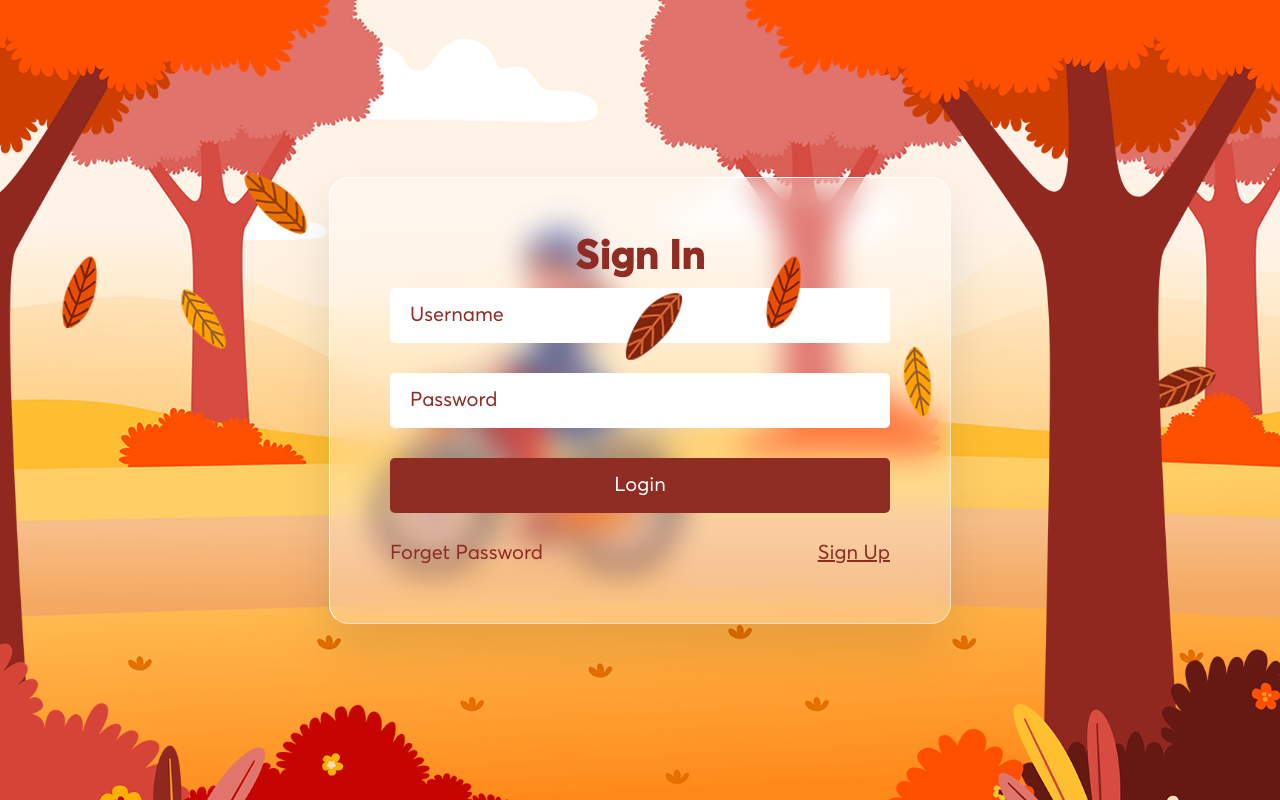
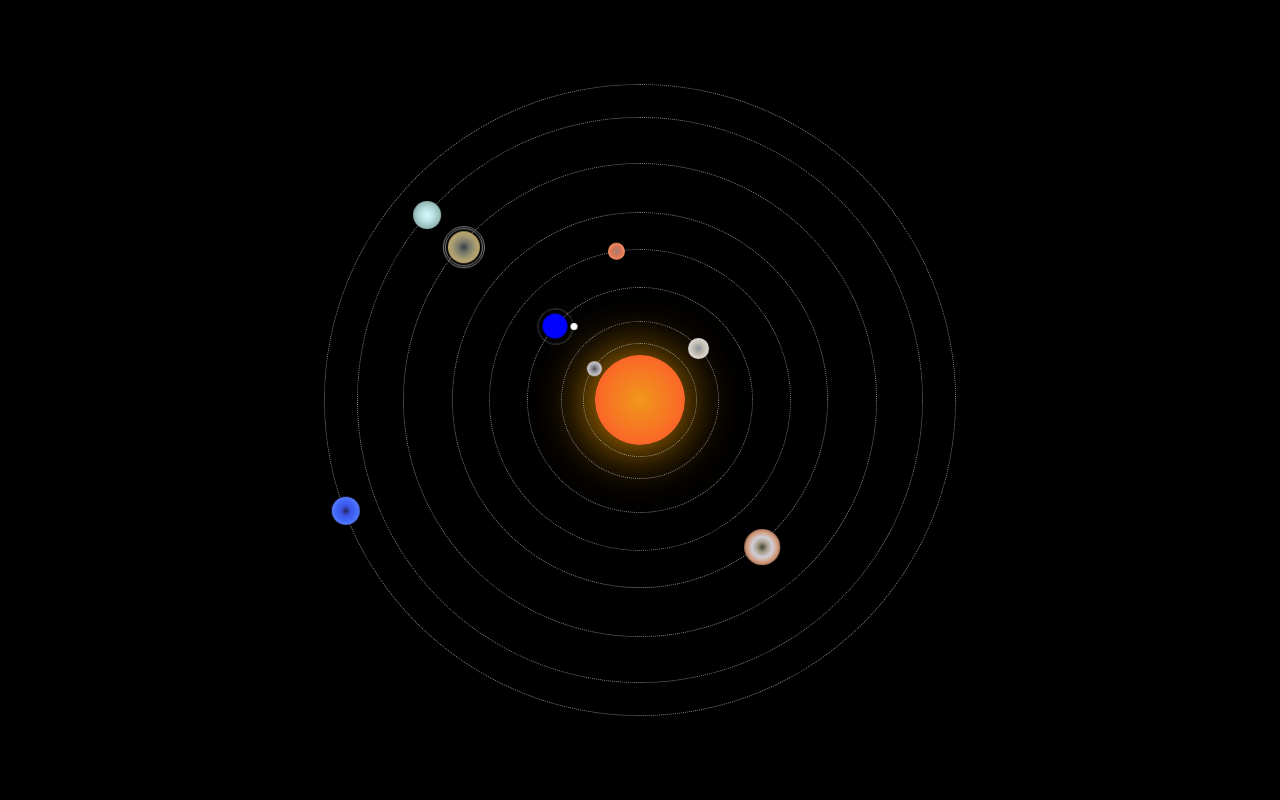
Before and after one commit to g-aleprojetos/component-models-in-reactjs, a React (Create React App) app: page / in a window 1280 px wide. Built offline with nearby package versions, Linux system fonts and the light colour scheme.

Commit message:
feat: Criação da pagina que demostra o sistema solar

```diff
--- a/src/index.tsx
+++ b/src/index.tsx
@@ -1,16 +1,15 @@
 import React from 'react';
 import ReactDOM from 'react-dom/client';
 import './index.css';
-import App from './App';
 import reportWebVitals from './reportWebVitals';
-import { Login01 } from './pages/Login01/login01';
+import { SolarSystem } from './pages/SolarSystem/solarSystem';
 
 const root = ReactDOM.createRoot(
   document.getElementById('root') as HTMLElement
 );
 root.render(
   <React.StrictMode>
-    <Login01 />
+    <SolarSystem />
   </React.StrictMode>
 );
 
--- a/src/pages/Login01/login01.css
+++ b/src/pages/Login01/login01.css
@@ -1,4 +1,3 @@
-
 section {
   position: relative;
   display: flex;
--- /dev/null
+++ b/src/pages/SolarSystem/solarSystem.css
@@ -0,0 +1,308 @@
+section {
+  display: flex;
+  position: relative;
+  justify-content: center;
+  align-items: center;
+  width: 100%;
+  height: 100vh;
+  overflow: hidden;
+  background: #000;
+}
+
+.Sun {
+  position: absolute;
+  height: 90px;
+  width: 90px;
+  background-image: radial-gradient(#f09819, #ff512f);
+  border-radius: 50%;
+  box-shadow: -4px 2px 56px Orange;
+  top: 50%;
+  left: 50%;
+  transform: translate(-50%, -50%);
+}
+
+.Orbit {
+  position: absolute;
+  border-radius: 50%;
+  background: transparent;
+  border: 1px dotted #ddd9;
+}
+
+.Mercury {
+  position: absolute;
+  height: 15px;
+  width: 15px;
+  border-radius: 50%;
+  top: 44%;
+  left: 44%;
+  transform: translate(-50%, -50%);
+  animation: orbital1 5s linear infinite;
+  background-image: radial-gradient(#504e51, #97979f, #ceccd1, #b5a7a7);
+}
+
+.Mercury-Orbit {
+  height: 112px;
+  width: 112px;
+}
+
+@keyframes orbital1 {
+  0% {
+    transform: rotate(0deg) translateX(56px) rotate(0deg);
+  }
+  100% {
+    transform: rotate(360deg) translateX(56px) rotate(-360deg);
+  }
+}
+
+.Venus {
+  position: absolute;
+  height: 21px;
+  width: 21px;
+  border-radius: 50%;
+  top: 43%;
+  left: 43%;
+  transform: translate(-50%, -50%);
+  animation: orbital2 9s linear infinite;
+  background-image: radial-gradient(#8b91a1, #bbb7ab, #ddd8d4, #efefef);
+}
+
+.Venus-Orbit {
+  height: 156px;
+  width: 156px;
+}
+
+@keyframes orbital2 {
+  0% {
+    transform: rotate(0deg) translateX(78px) rotate(0deg);
+  }
+  100% {
+    transform: rotate(360deg) translateX(78px) rotate(-360deg);
+  }
+}
+
+.Earth {
+  position: absolute;
+  height: 25px;
+  width: 25px;
+  border-radius: 50%;
+  top: 44%;
+  left: 44%;
+  transform: translate(-50%, -50%);
+  animation: orbital3 13s linear infinite;
+  background: blue;
+}
+
+.Earth-Orbit {
+  height: 224px;
+  width: 224px;
+}
+
+@keyframes orbital3 {
+  0% {
+    transform: rotate(0deg) translateX(112px) rotate(0deg);
+  }
+  100% {
+    transform: rotate(360deg) translateX(112px) rotate(-360deg);
+  }
+}
+
+.Moon-Orbit {
+  height: 34px;
+  width: 34px;
+  position: relative;
+  border-radius: 50%;
+  background: transparent;
+  border: 0.8px dotted #ddd9;
+  top: -20%;
+  left: -20%;
+}
+
+.Moon {
+  position: absolute;
+  height: 7px;
+  width: 7px;
+  border-radius: 50%;
+  top: 44%;
+  left: 44%;
+  transform: translate(-50%, -50%);
+  box-shadow: -4px 2px 56px white;
+  top: 42%;
+  left: 42%;
+  animation: orbital-M 4s linear infinite;
+  background: white;
+}
+
+@keyframes orbital-M {
+  0% {
+    transform: rotate(0deg) translateX(18px) rotate(0deg);
+  }
+  100% {
+    transform: rotate(360deg) translateX(18px) rotate(-360deg);
+  }
+}
+
+.Mars {
+  position: absolute;
+  height: 17px;
+  width: 17px;
+  border-radius: 50%;
+  top: 47%;
+  left: 47%;
+  transform: translate(-50%, -50%);
+  animation: orbital4 11s linear infinite;
+  background-image: radial-gradient(
+    #99857a,
+    #c6785c,
+    #e27858,
+    #ff9d6f,
+    #8e6a5a
+  );
+}
+
+.Mars-Orbit {
+  height: 300px;
+  width: 300px;
+}
+
+@keyframes orbital4 {
+  0% {
+    transform: rotate(0deg) translateX(150px) rotate(0deg);
+  }
+  100% {
+    transform: rotate(360deg) translateX(150px) rotate(-360deg);
+  }
+}
+
+.Jupiter {
+  position: absolute;
+  height: 36px;
+  width: 36px;
+  border-radius: 50%;
+  top: 46%;
+  left: 46%;
+  transform: translate(-50%, -50%);
+  animation: orbital5 7s linear infinite;
+  background-image: radial-gradient(
+    #404436,
+    #a79c86,
+    #d2cfda,
+    #d39c7e,
+    #90614d,
+    #c88b3a
+  );
+}
+
+.Jupiter-Orbit {
+  height: 374px;
+  width: 374px;
+}
+
+@keyframes orbital5 {
+  0% {
+    transform: rotate(0deg) translateX(187px) rotate(0deg);
+  }
+  100% {
+    transform: rotate(360deg) translateX(187px) rotate(-360deg);
+  }
+}
+
+.Saturn {
+  position: absolute;
+  height: 32px;
+  width: 32px;
+  border-radius: 50%;
+  top: 47%;
+  left: 47%;
+  transform: translate(-50%, -50%);
+  animation: orbital6 13s linear infinite;
+  background-image: radial-gradient(
+    #343e47,
+    #787869,
+    #a49b72,
+    #c5ab6e,
+    #c3a171
+  );
+}
+
+.Saturn-Orbit {
+  height: 472px;
+  width: 472px;
+}
+
+@keyframes orbital6 {
+  0% {
+    transform: rotate(0deg) translateX(236px) rotate(0deg);
+  }
+  100% {
+    transform: rotate(360deg) translateX(236px) rotate(-360deg);
+  }
+}
+
+.Saturn-Ring {
+  position: relative;
+  height: 36px;
+  width: 36px;
+  border-radius: 50%;
+  top: -17%;
+  left: -17%;
+  border: 3.5px double #ddd9;
+  background: transparent;
+}
+
+.Uranus {
+  position: absolute;
+  height: 28px;
+  width: 28px;
+  border-radius: 50%;
+  top: 47.5%;
+  left: 47.5%;
+  transform: translate(-50%, -50%);
+  animation: orbital7 13s linear infinite;
+  background-image: radial-gradient(#d5fbfc, #bbe1e4, #93b8b3, #65868b);
+}
+
+.Uranus-Orbit {
+  height: 564px;
+  width: 564px;
+}
+
+@keyframes orbital7 {
+  0% {
+    transform: rotate(0deg) translateX(282px) rotate(0deg);
+  }
+  100% {
+    transform: rotate(360deg) translateX(282px) rotate(-360deg);
+  }
+}
+
+.Neptune {
+  position: absolute;
+  height: 28px;
+  width: 28px;
+  border-radius: 50%;
+  top: 48%;
+  left: 48%;
+  transform: translate(-50%, -50%);
+  animation: orbital8 18s linear infinite;
+  background-image: radial-gradient(
+    #212354,
+    #3e54e8,
+    #3e66f9,
+    #6081ff,
+    #89f3ff
+  );
+}
+
+.Neptune-Orbit {
+  height: 630px;
+  width: 630px;
+}
+
+@keyframes orbital8 {
+  0% {
+    transform: rotate(0deg) translateX(315px) rotate(0deg);
+  }
+  100% {
+    transform: rotate(360deg) translateX(315px) rotate(-360deg);
+  }
+}
--- /dev/null
+++ b/src/pages/SolarSystem/solarSystem.tsx
@@ -0,0 +1,40 @@
+import React from "react";
+import "./solarSystem.css";
+
+export const SolarSystem = () => {
+  return (
+    <section>
+      <div className="Sun"></div>
+      <div className="Orbit Mercury-Orbit">
+        <div className="Mercury"></div>
+      </div>
+      <div className="Orbit Venus-Orbit">
+        <div className="Venus"></div>
+      </div>
+      <div className="Orbit Earth-Orbit">
+        <div className="Earth">
+          <div className="Moon-Orbit">
+            <div className="Moon"></div>
+          </div>
+        </div>
+      </div>
+      <div className="Orbit Mars-Orbit">
+        <div className="Mars"></div>
+      </div>
+      <div className="Orbit Jupiter-Orbit">
+        <div className="Jupiter"></div>
+      </div>
+      <div className="Orbit Saturn-Orbit">
+        <div className="Saturn">
+          <div className="Saturn-Ring"></div>
+        </div>
+      </div>
+      <div className="Orbit Uranus-Orbit">
+        <div className="Uranus"></div>
+      </div>
+      <div className="Orbit Neptune-Orbit">
+        <div className="Neptune"></div>
+      </div>
+    </section>
+  );
+};
```
